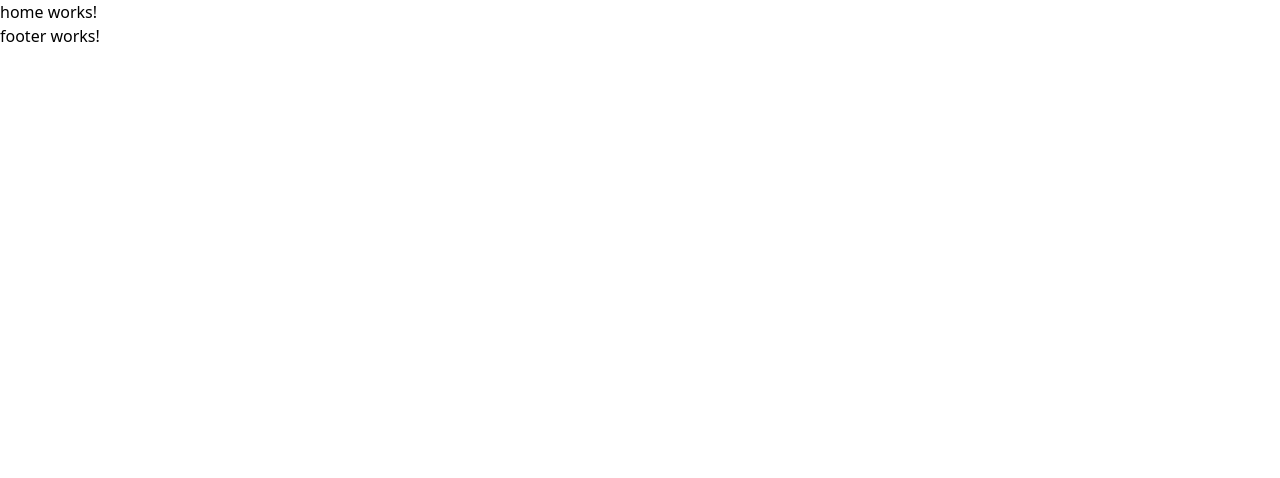
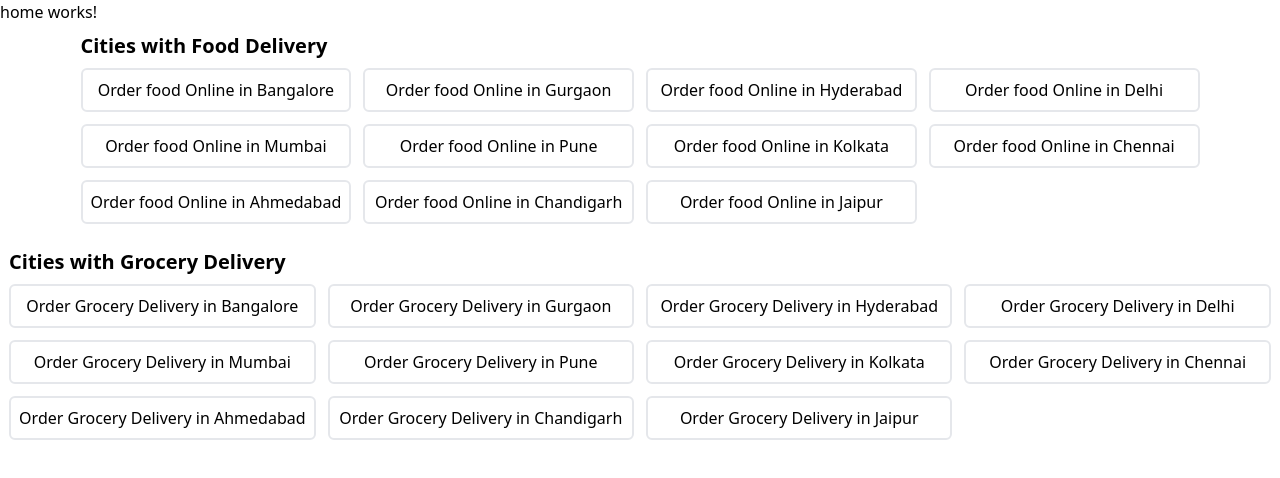
Before and after one commit to RisshabSingla/Guvi_Assignment_7_Swiggy_Clone_Frontend, an Angular app: page /home in a window 1280 px wide. Shown: the top 478 px of the page. Built offline with nearby package versions, Linux system fonts and the light colour scheme.

Commit message:
Footer Started

```diff
--- a/angular.json
+++ b/angular.json
@@ -3,7 +3,7 @@
   "version": 1,
   "newProjectRoot": "projects",
   "projects": {
-    "assignment7": {
+    "essentials": {
       "projectType": "application",
       "schematics": {},
       "root": "",
@@ -13,22 +13,13 @@
         "build": {
           "builder": "@angular-devkit/build-angular:application",
           "options": {
-            "outputPath": "dist/assignment7",
+            "outputPath": "dist/essentials",
             "index": "src/index.html",
             "browser": "src/main.ts",
-            "polyfills": [
-              "zone.js"
-            ],
+            "polyfills": ["zone.js"],
             "tsConfig": "tsconfig.app.json",
-            "assets": [
-              {
-                "glob": "**/*",
-                "input": "public"
-              }
-            ],
-            "styles": [
-              "src/styles.css"
-            ],
+            "assets": ["src/favicon.ico", "src/assets"],
+            "styles": ["src/styles.css"],
             "scripts": []
           },
           "configurations": {
@@ -36,13 +27,13 @@
               "budgets": [
                 {
                   "type": "initial",
-                  "maximumWarning": "500kB",
-                  "maximumError": "1MB"
+                  "maximumWarning": "500kb",
+                  "maximumError": "1mb"
                 },
                 {
                   "type": "anyComponentStyle",
-                  "maximumWarning": "2kB",
-                  "maximumError": "4kB"
+                  "maximumWarning": "2kb",
+                  "maximumError": "4kb"
                 }
               ],
               "outputHashing": "all"
@@ -59,34 +50,27 @@
           "builder": "@angular-devkit/build-angular:dev-server",
           "configurations": {
             "production": {
-              "buildTarget": "assignment7:build:production"
+              "buildTarget": "essentials:build:production"
             },
             "development": {
-              "buildTarget": "assignment7:build:development"
+              "buildTarget": "essentials:build:development"
             }
           },
           "defaultConfiguration": "development"
         },
         "extract-i18n": {
-          "builder": "@angular-devkit/build-angular:extract-i18n"
+          "builder": "@angular-devkit/build-angular:extract-i18n",
+          "options": {
+            "buildTarget": "essentials:build"
+          }
         },
         "test": {
           "builder": "@angular-devkit/build-angular:karma",
           "options": {
-            "polyfills": [
-              "zone.js",
-              "zone.js/testing"
-            ],
+            "polyfills": ["zone.js", "zone.js/testing"],
             "tsConfig": "tsconfig.spec.json",
-            "assets": [
-              {
-                "glob": "**/*",
-                "input": "public"
-              }
-            ],
-            "styles": [
-              "src/styles.css"
-            ],
+            "assets": ["src/favicon.ico", "src/assets"],
+            "styles": ["src/styles.css"],
             "scripts": []
           }
         }
--- a/src/app/components/footer/footer.component.html
+++ b/src/app/components/footer/footer.component.html
@@ -1 +1,27 @@
-<p>footer works!</p>
+<footer>
+  <div class="flex justify-center">
+    <div>
+      <div class="text-xl font-bold my-2">Cities with Food Delivery</div>
+      <div class="grid grid-cols-2 md:grid-cols-3 lg:grid-cols-4 gap-3">
+        @for(city of cityList ; track city.id){
+        <div class="border-2 rounded-md p-2 flex justify-center">
+          Order food Online in {{ city.name }}
+        </div>
+        }
+      </div>
+    </div>
+  </div>
+
+  <div class="flex justify-center mt-4">
+    <div>
+      <div class="text-xl font-bold my-2">Cities with Grocery Delivery</div>
+      <div class="grid grid-cols-2 md:grid-cols-3 lg:grid-cols-4 gap-3">
+        @for(city of cityList ; track city.id){
+        <div class="border-2 rounded-md p-2 flex justify-center">
+          Order Grocery Delivery in {{ city.name }}
+        </div>
+        }
+      </div>
+    </div>
+  </div>
+</footer>
--- a/src/app/components/footer/footer.component.ts
+++ b/src/app/components/footer/footer.component.ts
@@ -1,4 +1,5 @@
 import { Component } from '@angular/core';
+import { dummyCities } from '../../dummyCitiesList';
 
 @Component({
   selector: 'app-footer',
@@ -8,5 +9,5 @@ import { Component } from '@angular/core';
   styleUrl: './footer.component.css'
 })
 export class FooterComponent {
-
+  cityList = dummyCities
 }
--- /dev/null
+++ b/src/app/dummyCitiesList.ts
@@ -0,0 +1,13 @@
+export const dummyCities = [
+    { id: 1, name: "Bangalore", foodLink: "https://www.swiggy.com/city/bangalore", groceryLink: "https://www.swiggy.com/instamart/city/bangalore" },
+    { id: 2, name: "Gurgaon", foodLink: "https://www.swiggy.com/city/gurgaon", groceryLink: "https://www.swiggy.com/instamart/city/gurgaon" },
+    { id: 3, name: "Hyderabad", foodLink: "https://www.swiggy.com/city/hyderabad", groceryLink: "https://www.swiggy.com/instamart/city/hyderabad" },
+    { id: 4, name: "Delhi", foodLink: "https://www.swiggy.com/city/delhi", groceryLink: "https://www.swiggy.com/instamart/city/delhi" },
+    { id: 5, name: "Mumbai", foodLink: "https://www.swiggy.com/city/mumbai", groceryLink: "https://www.swiggy.com/instamart/city/mumbai" },
+    { id: 6, name: "Pune", foodLink: "https://www.swiggy.com/city/pune", groceryLink: "https://www.swiggy.com/instamart/city/pune" },
+    { id: 7, name: "Kolkata", foodLink: "https://www.swiggy.com/city/kolkata", groceryLink: "https://www.swiggy.com/instamart/city/kolkata" },
+    { id: 8, name: "Chennai", foodLink: "https://www.swiggy.com/city/chennai", groceryLink: "https://www.swiggy.com/instamart/city/chennai" },
+    { id: 9, name: "Ahmedabad", foodLink: "https://www.swiggy.com/city/ahmedabad", groceryLink: "https://www.swiggy.com/instamart/city/ahmedabad" },
+    { id: 10, name: "Chandigarh", foodLink: "https://www.swiggy.com/city/chandigarh", groceryLink: "https://www.swiggy.com/instamart/city/chandigarh" },
+    { id: 11, name: "Jaipur", foodLink: "https://www.swiggy.com/city/jaipur", groceryLink: "https://www.swiggy.com/instamart/city/jaipur" },
+];
```
